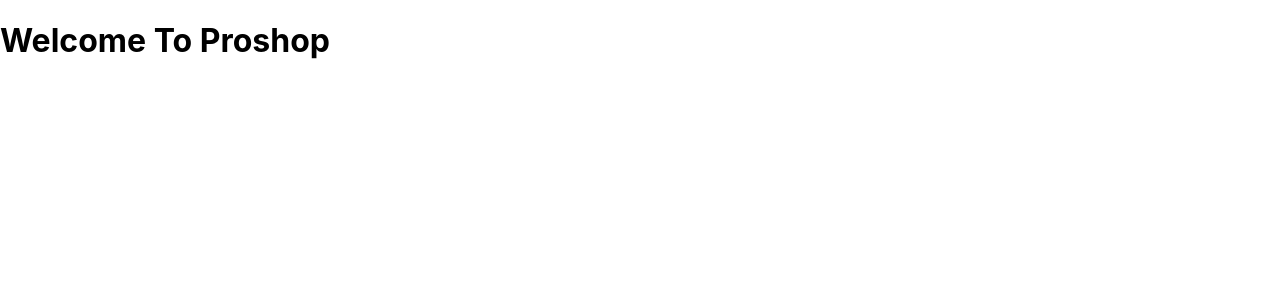
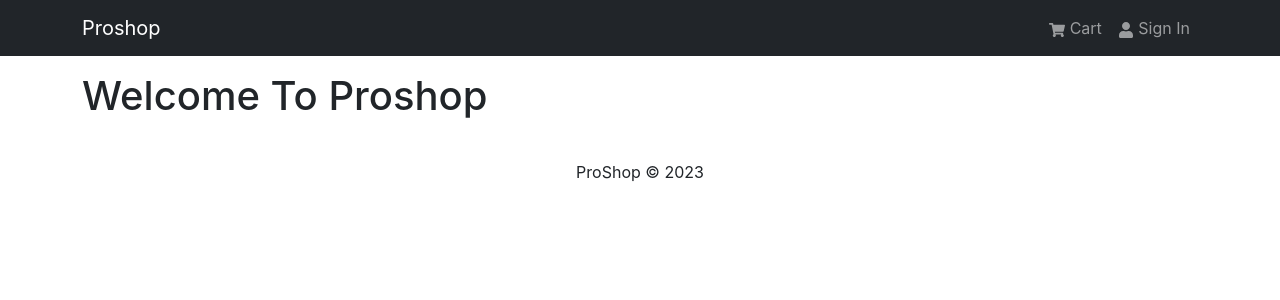
Before and after one commit to codingYank/proshop, a React (Create React App) app in the folder frontend/: page / in a window 1280 px wide. Shown: the top 300 px of the page. Built offline with nearby package versions, Linux system fonts and the light colour scheme.

Commit message:
header and footer

```diff
--- a/frontend/package.json
+++ b/frontend/package.json
@@ -6,8 +6,11 @@
     "@testing-library/jest-dom": "^5.16.5",
     "@testing-library/react": "^13.4.0",
     "@testing-library/user-event": "^13.5.0",
+    "bootstrap": "^5.3.0",
     "react": "^18.2.0",
+    "react-bootstrap": "^2.7.4",
     "react-dom": "^18.2.0",
+    "react-icons": "^4.9.0",
     "react-scripts": "5.0.1",
     "web-vitals": "^2.1.4"
   },
--- a/frontend/src/App.js
+++ b/frontend/src/App.js
@@ -1,7 +1,20 @@
 import React from "react"
+import Header from "./components/Header"
+import Footer from "./components/Footer"
+import { Container } from "react-bootstrap"
 
 const App = () => {
-  return <h1>Welcome To Proshop</h1>
+  return (
+    <>
+      <Header />
+      <main className="py-3">
+        <Container>
+          <h1>Welcome To Proshop</h1>
+        </Container>
+      </main>
+      <Footer />
+    </>
+  )
 }
 
 export default App
--- /dev/null
+++ b/frontend/src/components/Footer.jsx
@@ -0,0 +1,19 @@
+import React from 'react'
+import { Container, Row, Col } from 'react-bootstrap'
+
+const Footer = () => {
+  const currentYear = new Date().getFullYear()
+  return (
+    <footer>
+      <Container>
+        <Row>
+          <Col className='text-center py-3'>
+            <p>ProShop &copy; {currentYear}</p>
+          </Col>
+        </Row>
+      </Container>
+    </footer>
+  )
+}
+
+export default Footer
--- /dev/null
+++ b/frontend/src/components/Header.jsx
@@ -0,0 +1,25 @@
+import React from 'react'
+import { Navbar, Nav, Container } from 'react-bootstrap'
+import { FaShoppingCart, FaUser } from 'react-icons/fa'
+
+const Header = () => {
+  return (
+    <header>
+      <Navbar bg="dark" variant='dark' expand='md' collapseOnSelect>
+        <Container>
+          <Navbar.Brand href='/'>Proshop</Navbar.Brand>
+          <Navbar.Toggle aria-controls='basic-navbar-nav' />
+          <Navbar.Collapse id='basic-navbar-nav'>
+            <Nav className='ms-auto'>
+              <Nav.Link href='/cart'><FaShoppingCart/> Cart</Nav.Link>
+              <Nav.Link href='/login'><FaUser/> Sign In</Nav.Link>
+
+            </Nav>
+          </Navbar.Collapse>
+        </Container>
+      </Navbar>
+    </header>
+  )
+}
+
+export default Header
--- a/frontend/src/index.js
+++ b/frontend/src/index.js
@@ -1,17 +1,15 @@
-import React from 'react';
-import ReactDOM from 'react-dom/client';
-import './index.css';
-import App from './App';
-import reportWebVitals from './reportWebVitals';
+import React from "react"
+import ReactDOM from "react-dom/client"
+import "bootstrap/dist/css/bootstrap.min.css"
+import "./index.css"
+import App from "./App"
+import reportWebVitals from "./reportWebVitals"
 
-const root = ReactDOM.createRoot(document.getElementById('root'));
+const root = ReactDOM.createRoot(document.getElementById("root"))
 root.render(
   <React.StrictMode>
     <App />
   </React.StrictMode>
-);
+)
 
-// If you want to start measuring performance in your app, pass a function
-// to log results (for example: reportWebVitals(console.log))
-// or send to an analytics endpoint. Learn more: https://bit.ly/CRA-vitals
-reportWebVitals();
+reportWebVitals()
```
Also changed, not shown: 1 other file (tests, documents, lock files or other folders).
